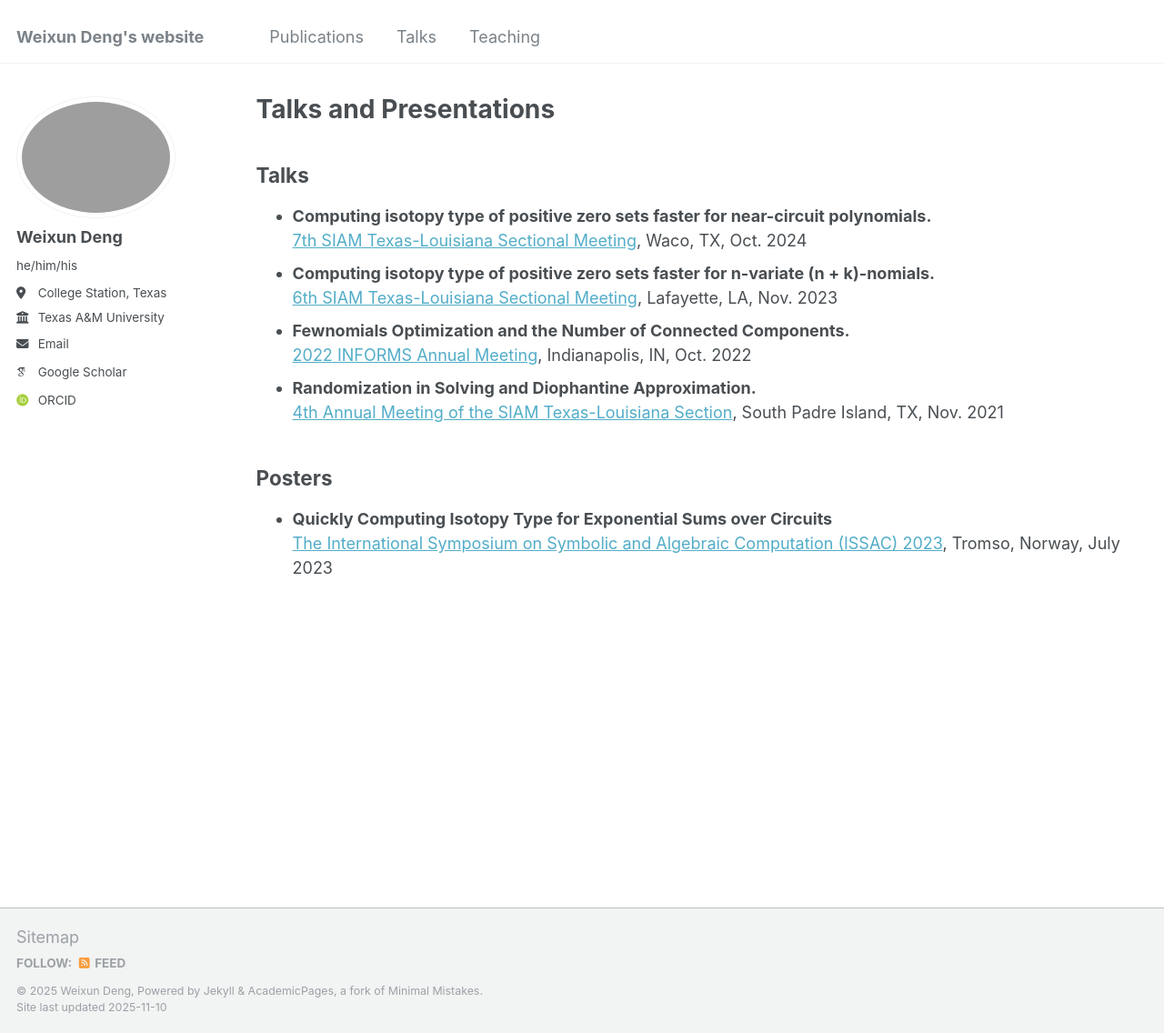
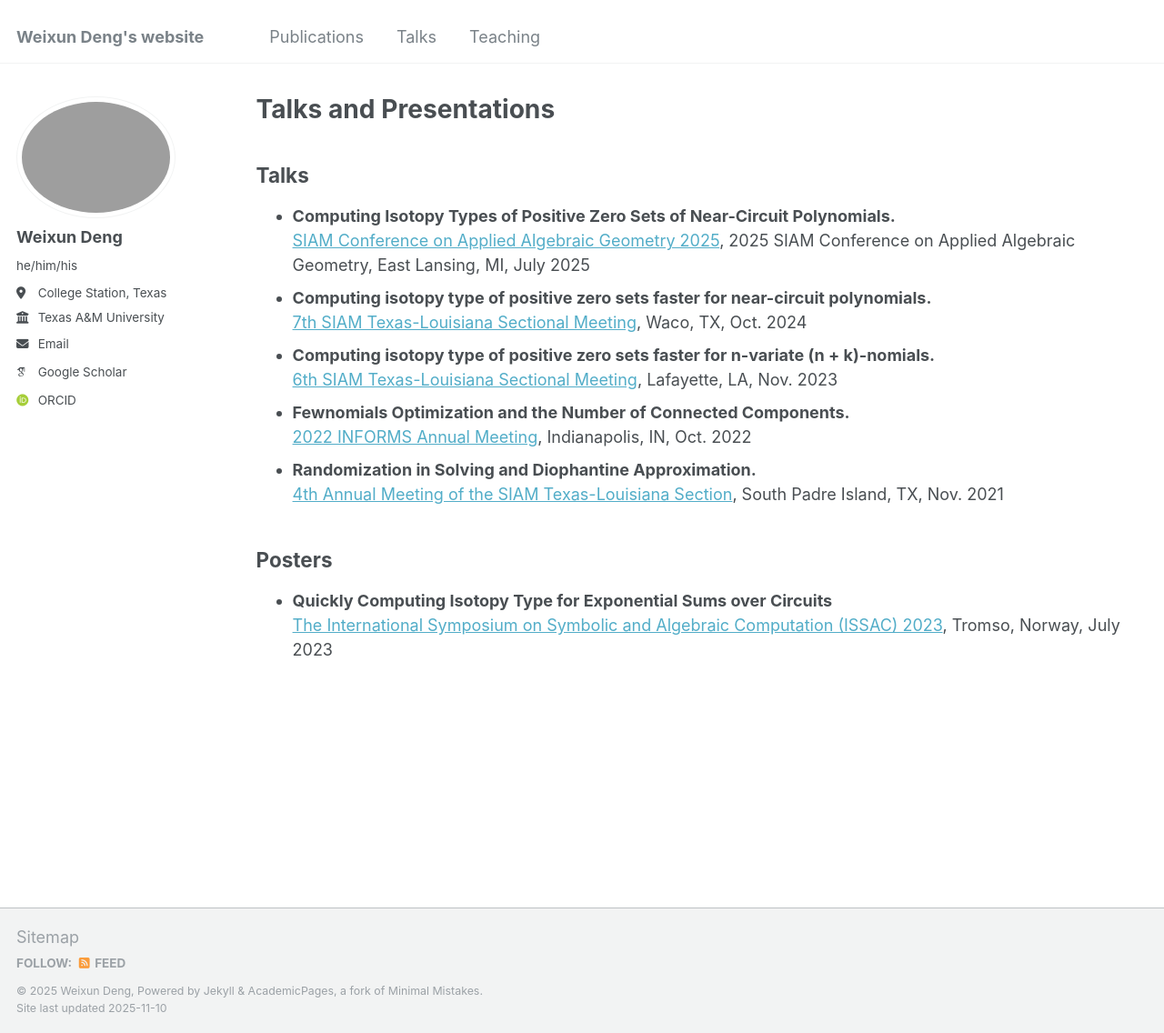
Before and after one commit to WeixunDeng/weixundeng.github.io, a Jekyll site: the page built from _pages/talks.md, in a window 1280 px wide and 1136 px high. Shown: the whole window at 91% size. Built offline with Jekyll 4.4.1, drawn with Linux system fonts in a browser that asks for light colours; some web fonts are replaced.

Commit message:
Update talks.md

```diff
--- a/_pages/talks.md
+++ b/_pages/talks.md
@@ -6,6 +6,8 @@ author_profile: true
 ---
 
 ## Talks ##
+* **Computing Isotopy Types of Positive Zero Sets of Near-Circuit Polynomials.**<br/>
+  <a href="https://www.siam.org/conferences-events/past-event-archive/ag25/">SIAM Conference on Applied Algebraic Geometry 2025<a/>, 2025 SIAM Conference on Applied Algebraic Geometry, East Lansing, MI, July 2025
 * **Computing isotopy type of positive zero sets faster for near-circuit polynomials.**<br/>
   <a href="https://math.artsandsciences.baylor.edu/conferences/siam-conference">7th SIAM Texas-Louisiana Sectional Meeting<a/>, Waco, TX, Oct. 2024
 * **Computing isotopy type of positive zero sets faster for n-variate (n + k)-nomials.**<br/>
```
